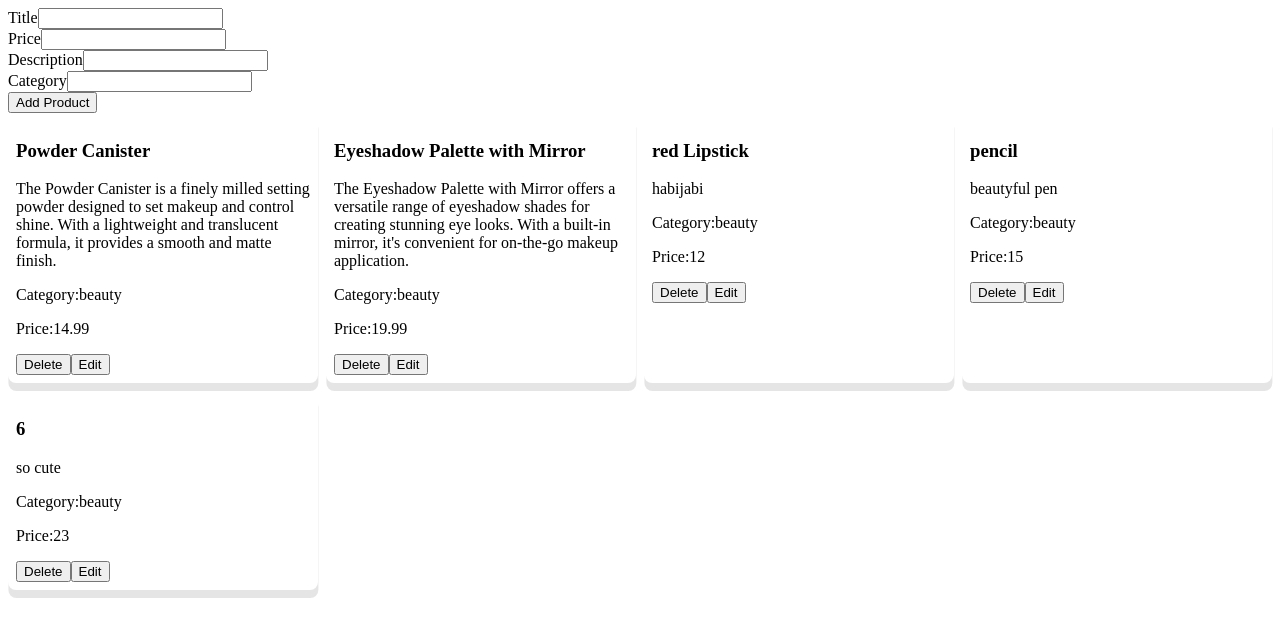
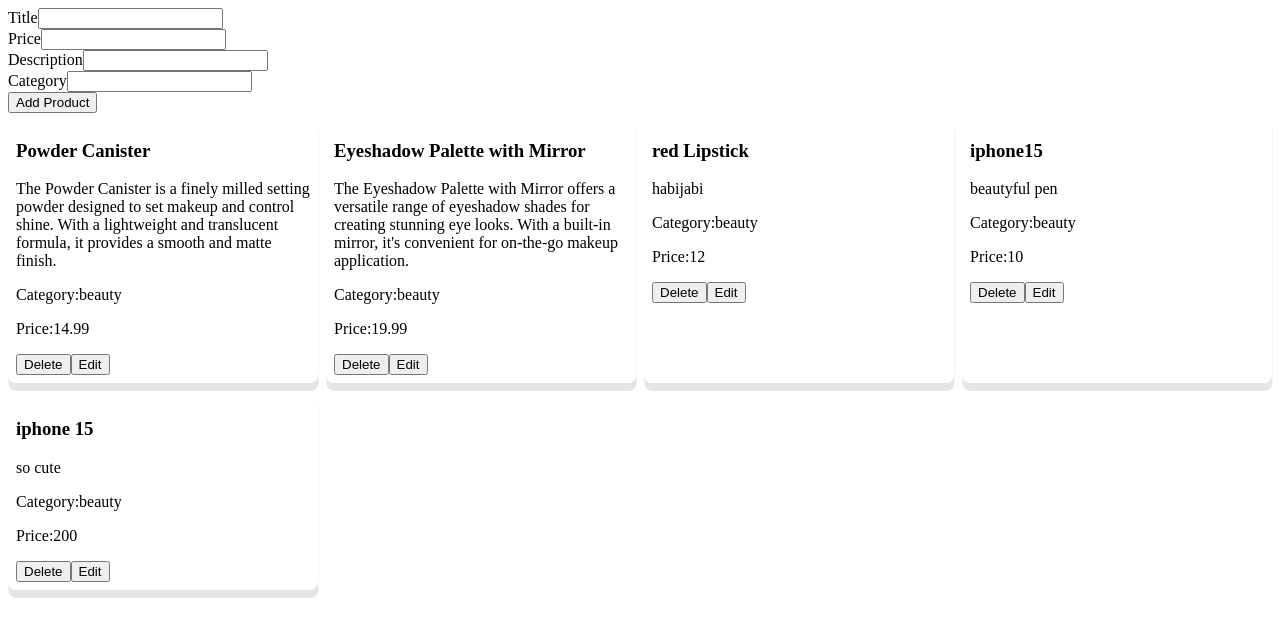
Before and after one commit to faima-ahmed/redux-toolkit-eccomerce-asyncthunk, a React (Vite) app: page / in a window 1280 px wide. Shown: the top 636 px of the page. Built offline with nearby package versions, Linux system fonts and the light colour scheme; data requests are answered from the project's data file.

Commit message:
reset update

```diff
--- a/database/db.json
+++ b/database/db.json
@@ -22,15 +22,15 @@
       "category": "beauty"
     },
     {
-      "title": "pencil",
-      "price": "15",
+      "title": "iphone15 ",
+      "price": "10",
       "description": "beautyful pen",
       "category": "beauty",
       "id": "9hVcX6Wta68A2pwPKlhjB"
     },
     {
-      "title": "6",
-      "price": "23",
+      "title": "iphone 15",
+      "price": "200",
       "description": "so cute",
       "category": "beauty",
       "id": "G_d1GpVOQsqSlDVxWkFlI"
--- a/src/App.jsx
+++ b/src/App.jsx
@@ -13,7 +13,7 @@ const App = () => {
 
   return (
     <div>
-      <ProductForm productToEdit={productToEdit} isEdit={isEdit}/>
+      <ProductForm productToEdit={productToEdit} isEdit={isEdit} setIsEdit={setIsEdit}/>
       <ProductListView onHandleSetProductToEdit={handleSetProductToEdit} />
     </div>
   );
--- a/src/features/products/ProductForm.jsx
+++ b/src/features/products/ProductForm.jsx
@@ -5,7 +5,7 @@ import { useEffect, useState } from "react";
 import { useDispatch } from "react-redux";
 import { createProducts, updateProducts } from "./productSlice";
 
-const ProductForm = ({ productToEdit = {}, isEdit = false }) => {
+const ProductForm = ({ productToEdit = {}, isEdit = false , setIsEdit}) => {
   const dispatch = useDispatch();
 
   const [product, setProduct] = useState({
@@ -18,10 +18,10 @@ const ProductForm = ({ productToEdit = {}, isEdit = false }) => {
   useEffect(() => {
     if (productToEdit) {
       setProduct({
-        title: productToEdit.title ?? '',
-        price: productToEdit.price ?? '',
-        description: productToEdit.description ?? '',
-        category: productToEdit.category ?? '',
+        title: productToEdit.title ?? "",
+        price: productToEdit.price ?? "",
+        description: productToEdit.description ?? "",
+        category: productToEdit.category ?? "",
       });
     }
   }, [productToEdit]);
@@ -35,11 +35,11 @@ const ProductForm = ({ productToEdit = {}, isEdit = false }) => {
 
   const handleSubmit = (event) => {
     event.preventDefault();
-   if(isEdit){
-    dispatch(updateProducts({id: productToEdit.id, product: product}));
-    isEdit(false);
-   }
-   else{
+    if (isEdit) {
+      dispatch(updateProducts({ id: productToEdit.id, product: product }));
+     setIsEdit(false);
+
+    } else {
       dispatch(createProducts({ ...product, id: nanoid() }));
     }
     setProduct({
@@ -49,7 +49,6 @@ const ProductForm = ({ productToEdit = {}, isEdit = false }) => {
       category: "",
     });
   };
-
 
   return (
     <form onSubmit={handleSubmit}>
```
Lines whose indentation alone changed are shown as unchanged.
